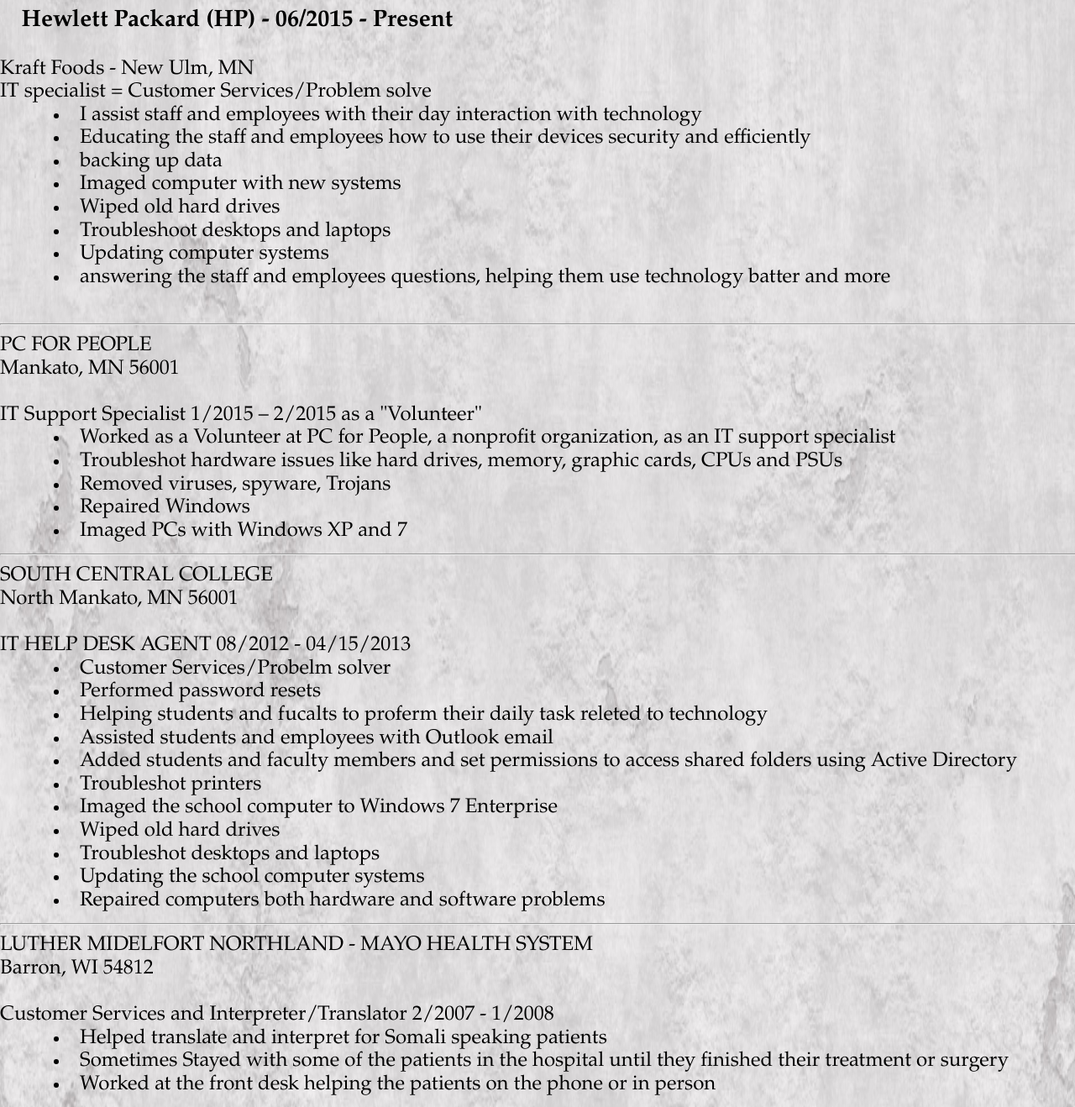
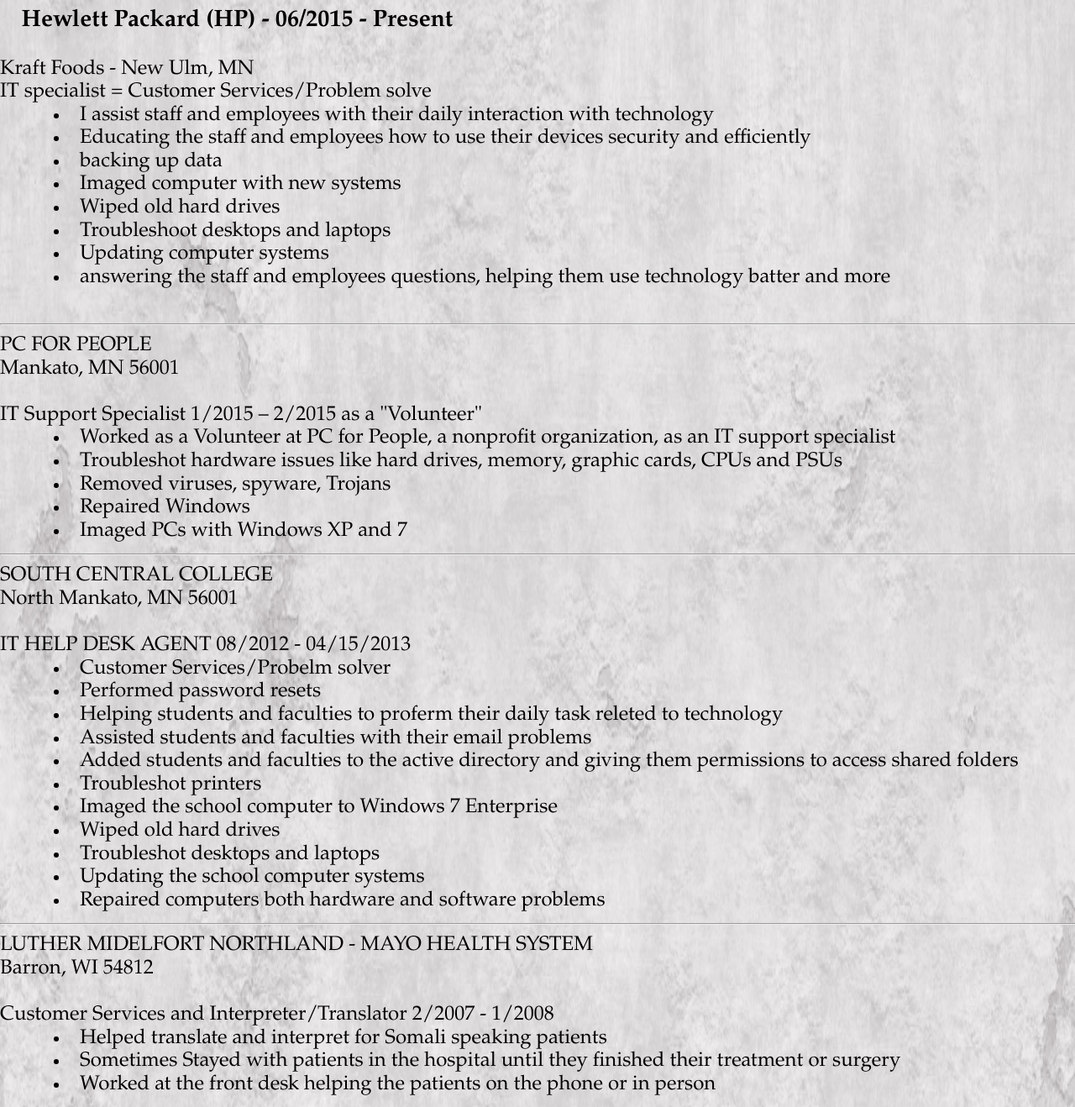
Before and after one commit to Guumbe/guumbe.github.io, a plain HTML site: page About.html in a window 1280 px wide. Shown: the part 626-1944 px from the top of the page at 84% size. Drawn offline with nearby package versions, Linux system fonts and the light colour scheme.

Commit message:
first commit

```diff
--- a/About.html
+++ b/About.html
@@ -40,7 +40,7 @@
         <h3>Hewlett Packard (HP) - 06/2015 - Present </h3>
         <strong>Kraft Foods - New Ulm, MN</strong><br>
         <strong>IT specialist = Customer Services/Problem solve</strong><br>
-        <li>I assist staff and employees with their day interaction with technology</li>
+        <li>I assist staff and employees with their daily interaction with technology</li>
         <li>Educating the staff and employees how to use their devices security and efficiently</li>
         <li>backing up data</li>
         <li>Imaged computer with new systems</li>
@@ -70,9 +70,9 @@
         <strong>IT HELP DESK AGENT 08/2012 - 04/15/2013</strong><br>
         <li>Customer Services/Probelm solver</li>
         <li>Performed password resets</li>
-        <li>Helping students and fucalts to proferm their daily task releted to technology</li>
-        <li>Assisted students and employees with Outlook email</li>
-        <li>Added students and faculty members and set permissions to access shared folders using Active Directory</li>
+        <li>Helping students and faculties to proferm their daily task releted to technology</li>
+        <li>Assisted students and faculties with their email problems</li>
+        <li>Added students and faculties to the active directory and giving them permissions to access shared folders</li>
         <li>Troubleshot printers</li>
         <li>Imaged the school computer to Windows 7 Enterprise</li>
         <li>Wiped old hard drives</li>
@@ -84,7 +84,7 @@
         <strong>Customer Services and Interpreter/Translator
         2/2007 - 1/2008</strong><br>
         <li>Helped translate and interpret for Somali speaking patients</li>
-        <li>Sometimes Stayed with some of the patients in the hospital until they finished their treatment or surgery</li>
+        <li>Sometimes Stayed with patients in the hospital until they finished their treatment or surgery</li>
         <li>Worked at the front desk helping the patients on the phone or in person</li>
         <hr width="100%">
         <h3>EDUCATION</h3>
@@ -113,6 +113,7 @@
         <li>Time Management</li>
         <li>Website Designing and devolopment</li>
         <li>Sublime Text 2</li><br>
+        <li>IT help desk certification</li>
          <hr width="100%">
         <strong>CERTIFICATIONS</strong>
         <li>CompTIA A+, 2014</li>
```
Also changed, not shown: index.html (+1 -1 lines).
